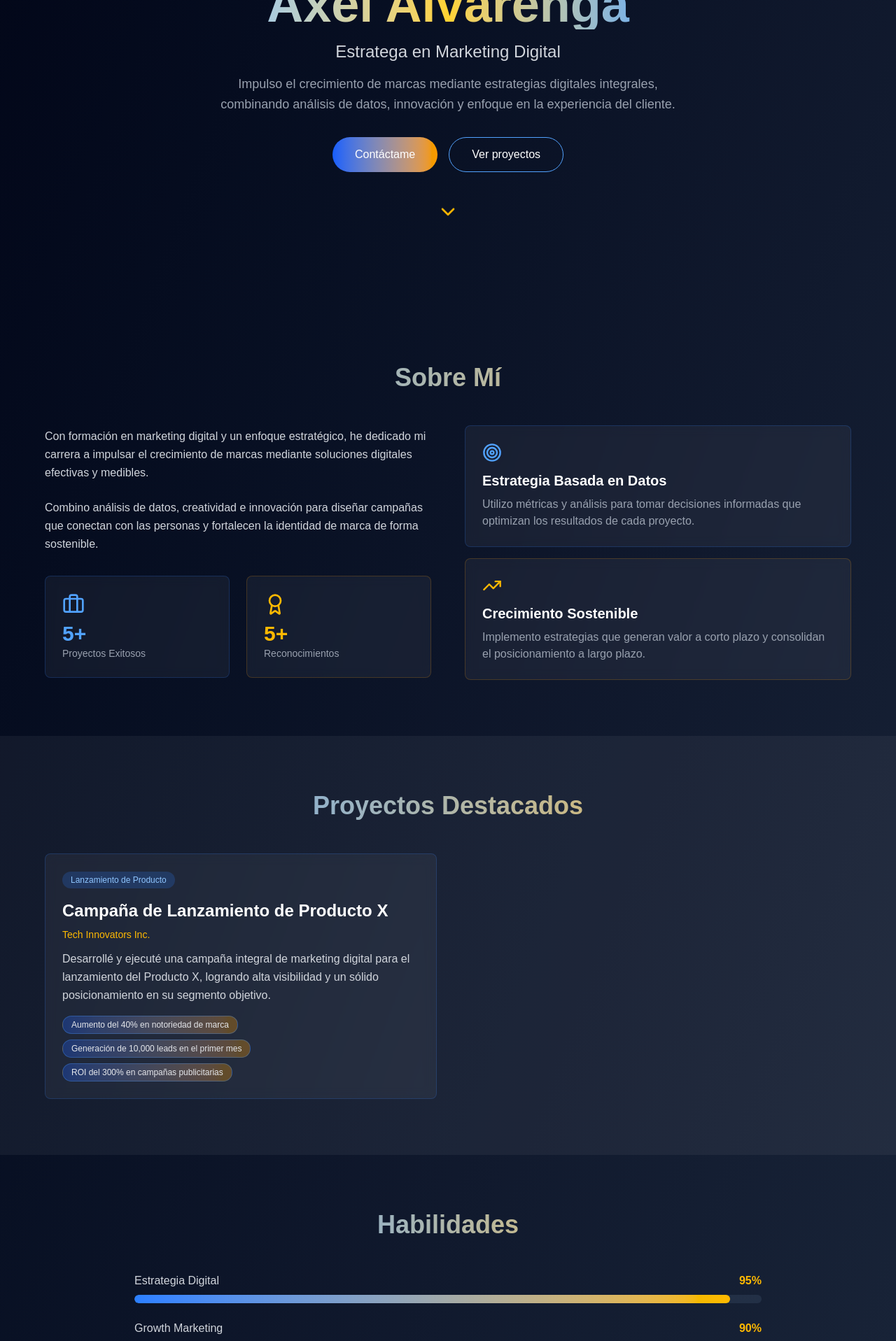
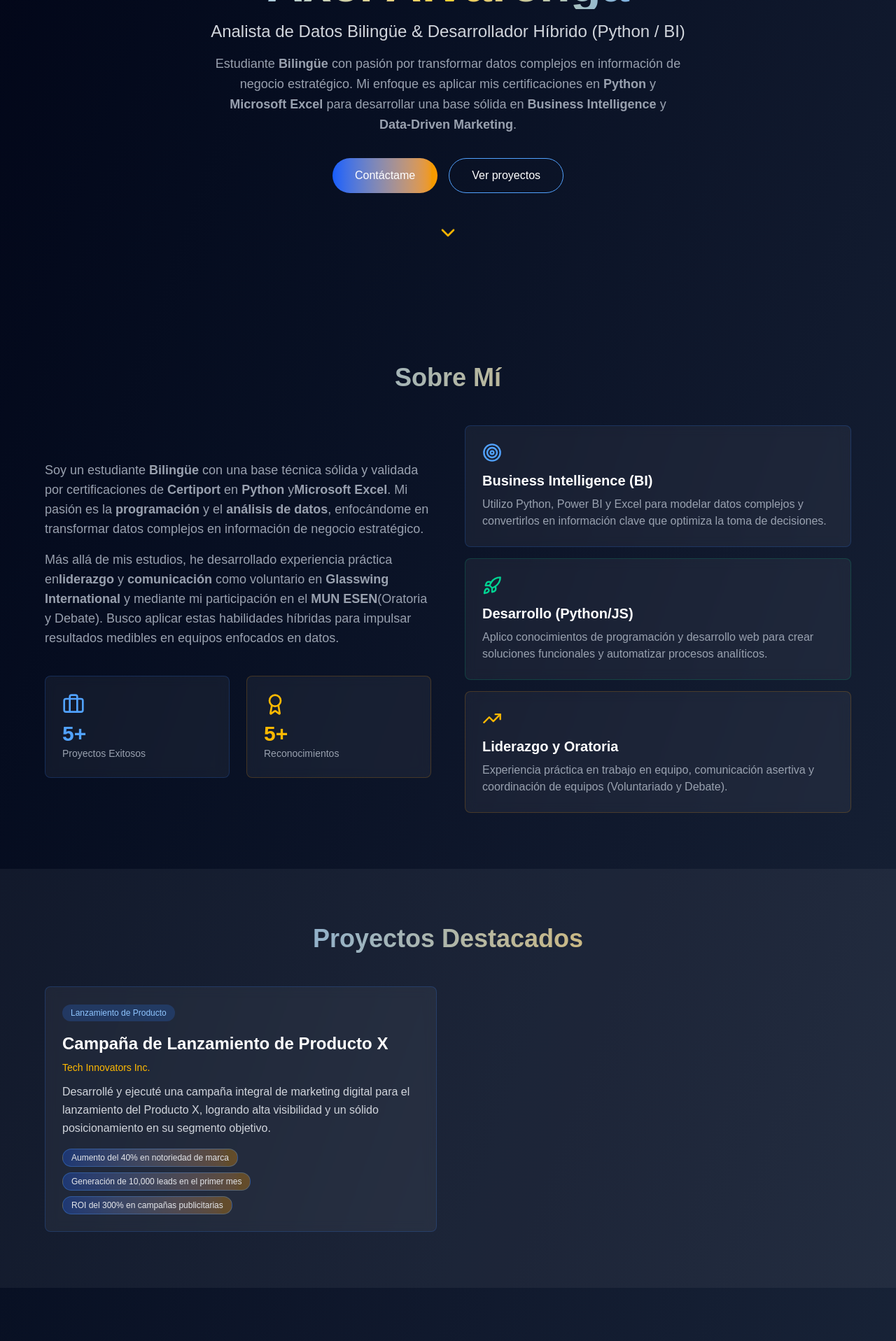
Before and after one commit to AxelJeronimo/portafolio2, a Next.js app: page / in a window 1280 px wide. Shown: the part 360-2277 px from the top of the page at 70% size. Built offline with nearby package versions, Linux system fonts and the light colour scheme.

Commit message:
feat: Optimizacion de contenido

```diff
--- /dev/null
+++ b/app/components/ProyectModal.tsx
@@ -0,0 +1,75 @@
+import React from 'react';
+import { X, Globe } from 'lucide-react';
+// Importamos la estructura de datos que creaste
+import { Project } from '../../data/projectsData';
+
+interface ProjectModalProps {
+  project: Project;
+  onClose: () => void;
+}
+
+const ProjectModal: React.FC<ProjectModalProps> = ({ project, onClose }) => {
+  return (
+    // Fondo oscuro que cubre toda la pantalla
+    <div className="fixed inset-0 bg-black bg-opacity-80 z-50 flex items-center justify-center p-4" onClick={onClose}>
+
+      {/* Contenedor del contenido del Modal */}
+      <div
+        className="bg-slate-900 rounded-xl max-w-4xl w-full max-h-[90vh] overflow-y-auto shadow-2xl relative"
+        onClick={(e) => e.stopPropagation()} // Evita que el clic cierre el modal
+      >
+        {/* Botón de Cierre */}
+        <button
+          onClick={onClose}
+          className="absolute top-4 right-4 text-white hover:text-amber-400 transition-colors z-10 p-2"
+        >
+          <X size={24} />
+        </button>
+
+        {/* Imagen y Contenido Detallado */}
+        <img
+          src={project.image}
+          alt={project.title}
+          className="w-full h-80 object-cover object-top rounded-t-xl"
+        />
+
+        <div className="p-8">
+          <h2 className="text-4xl font-bold text-amber-400 mb-2">{project.title}</h2>
+
+          <div className="mb-6">
+            <h3 className="text-xl font-semibold mb-3 text-white">Descripción</h3>
+            <ul className="list-disc list-inside space-y-2 text-gray-300">
+              {project.fullDescription.map((item, index) => (
+                <li key={index}>{item}</li>
+              ))}
+            </ul>
+          </div>
+
+          <div className="mb-6">
+            <h3 className="text-xl font-semibold mb-3 text-white">Resultados Clave</h3>
+            <ul className="list-disc list-inside space-y-2 text-gray-300">
+              {project.results.map((item, index) => (
+                <li key={index} className="text-emerald-400 font-medium">{item}</li>
+              ))}
+            </ul>
+          </div>
+
+          {/* Enlace */}
+          {project.liveUrl && (
+            <a
+              href={project.liveUrl}
+              target="_blank"
+              rel="noopener noreferrer"
+              className="inline-flex items-center text-blue-400 hover:text-blue-300 font-bold transition-colors mt-4"
+            >
+              <Globe size={20} className="mr-2" />
+              Ver Proyecto o Demo
+            </a>
+          )}
+        </div>
+      </div>
+    </div>
+  );
+};
+
+export default ProjectModal;
--- a/app/components/contact.tsx
+++ b/app/components/contact.tsx
@@ -6,10 +6,10 @@ export default function Contact() {
     <section id="contacto" className="py-20 px-4 bg-white/5">
       <div className="max-w-4xl mx-auto text-center">
         <h2 className="text-4xl font-bold mb-6 bg-gradient-to-r from-blue-400 to-amber-400 bg-clip-text text-transparent">
-          ¿Listo para impulsar tu marca?
+          ¿Listo para impulsar el crecimiento con datos?
         </h2>
         <p className="text-xl text-gray-300 mb-12">
-          Conectemos y trabajemos juntos para hacer crecer tu presencia digital.
+          Conectemos para discutir cómo la <span className="font-bold">Inteligencia de Negocios</span> puede transformar tu estrategia y obtener resultados medibles.
         </p>
 
         {/* Redes de contacto */}
@@ -33,13 +33,13 @@ export default function Contact() {
 
         {/* Llamado a la acción */}
         <div className="bg-gradient-to-r from-blue-600/20 to-amber-500/20 backdrop-blur-sm rounded-lg p-8 border border-blue-500/20 hover:border-blue-400 transition-all">
-          <h3 className="text-2xl font-bold mb-4 text-white">Colaboremos</h3>
+          <h3 className="text-2xl font-bold mb-4 text-white">Oportunidades & Colaboración</h3>
           <p className="text-gray-300 mb-6 leading-relaxed">
-            Si estás buscando una estrategia digital sólida y enfocada en resultados medibles,
-            estaré encantado de escuchar tus ideas y crear algo extraordinario juntos.
+            Pasantías/oportunidades donde aplicar mis habilidades técnicas y analíticas (Python, Excel, BI)
+            para desarrollar soluciones sólidas y enfocadas en métricas.
           </p>
           <button className="px-8 py-3 bg-gradient-to-r from-blue-600 to-amber-500 rounded-full hover:shadow-lg hover:shadow-blue-500/40 transition-all font-semibold">
-            Agenda una llamada
+            Enviar un Mensaje
           </button>
         </div>
       </div>
--- a/app/components/hero.tsx
+++ b/app/components/hero.tsx
@@ -1,5 +1,5 @@
 import React from 'react'
-import { Briefcase, Award, Target, TrendingUp } from 'lucide-react';
+import { Briefcase, Award, Target, TrendingUp, Rocket } from 'lucide-react';
 
 export default function Hero() {
   return (
@@ -12,11 +12,20 @@ export default function Hero() {
         <div className="grid md:grid-cols-2 gap-12 items-center">
           {/* Texto principal */}
           <div>
-            <p className="text-gray-300 mb-6 leading-relaxed">
-              Con formación en marketing digital y un enfoque estratégico, he dedicado mi carrera a impulsar el crecimiento de marcas mediante soluciones digitales efectivas y medibles.
+            <p className="max-w-3xl mx-auto text-gray-400 text-lg mb-4">
+              Soy un estudiante <span className="font-bold">Bilingüe</span> con una base técnica sólida y
+              validada por certificaciones de <span className="font-bold">Certiport</span> en <span className="font-bold">Python</span> y
+              <span className="font-bold">Microsoft Excel</span>. Mi pasión es la <span className="font-bold">programación</span> y el <span className="font-bold">análisis
+                de datos</span>, enfocándome en transformar datos complejos en
+              información de negocio estratégico.
             </p>
-            <p className="text-gray-300 mb-6 leading-relaxed">
-              Combino análisis de datos, creatividad e innovación para diseñar campañas que conectan con las personas y fortalecen la identidad de marca de forma sostenible.
+
+            <p className="max-w-3xl mx-auto text-gray-400 text-lg mb-10">
+              Más allá de mis estudios, he desarrollado experiencia práctica en
+              <span className="font-bold">liderazgo</span> y <span className="font-bold">comunicación</span> como voluntario en <span className="font-bold">Glasswing
+                International</span> y mediante mi participación en el <span className="font-bold">MUN ESEN</span>
+              (Oratoria y Debate). Busco aplicar estas habilidades híbridas para
+              impulsar resultados medibles en equipos enfocados en datos.
             </p>
 
             {/* Estadísticas */}
@@ -36,21 +45,31 @@ export default function Hero() {
 
           {/* Habilidades destacadas */}
           <div className="space-y-4">
+
             <div className="bg-white/5 backdrop-blur-sm p-6 rounded-lg border border-blue-500/20 hover:border-blue-400 transition-all">
               <Target className="text-blue-400 mb-3" size={28} />
-              <h3 className="text-xl font-semibold mb-2">Estrategia Basada en Datos</h3>
+              <h3 className="text-xl font-semibold mb-2">Business Intelligence (BI)</h3>
               <p className="text-gray-400">
-                Utilizo métricas y análisis para tomar decisiones informadas que optimizan los resultados de cada proyecto.
+                Utilizo Python, Power BI y Excel para modelar datos complejos y convertirlos en información clave que optimiza la toma de decisiones.
+              </p>
+            </div>
+
+            <div className="bg-white/5 backdrop-blur-sm p-6 rounded-lg border border-emerald-500/20 hover:border-emerald-400 transition-all">
+              <Rocket className="text-emerald-400 mb-3" size={28} />
+              <h3 className="text-xl font-semibold mb-2">Desarrollo (Python/JS)</h3>
+              <p className="text-gray-400">
+                Aplico conocimientos de programación y desarrollo web para crear soluciones funcionales y automatizar procesos analíticos.
               </p>
             </div>
 
             <div className="bg-white/5 backdrop-blur-sm p-6 rounded-lg border border-amber-500/20 hover:border-amber-400 transition-all">
               <TrendingUp className="text-amber-400 mb-3" size={28} />
-              <h3 className="text-xl font-semibold mb-2">Crecimiento Sostenible</h3>
+              <h3 className="text-xl font-semibold mb-2">Liderazgo y Oratoria</h3>
               <p className="text-gray-400">
-                Implemento estrategias que generan valor a corto plazo y consolidan el posicionamiento a largo plazo.
+                Experiencia práctica en trabajo en equipo, comunicación asertiva y coordinación de equipos (Voluntariado y Debate).
               </p>
             </div>
+
           </div>
         </div>
       </div>
--- a/app/components/skills.tsx
+++ b/app/components/skills.tsx
@@ -2,12 +2,12 @@ import React from 'react'
 
 export default function Skills() {
   const skills = [
-    { name: "Estrategia Digital", level: 95 },
-    { name: "Growth Marketing", level: 90 },
-    { name: "Brand Strategy", level: 88 },
-    { name: "Data Analytics", level: 85 },
-    { name: "SEO / SEM", level: 92 },
-    { name: "Content Marketing", level: 87 }
+    { name: "Business Intelligence", level: 95 },
+    { name: "Python / Data Science", level: 90 },
+    { name: "SQL / Bases de Datos", level: 88 },
+    { name: "Microsoft Excel / BI", level: 85 },
+    { name: "Liderazgo y Comunicación", level: 92 },
+    { name: "Marketing Digital", level: 87 }
   ];
 
   return (
@@ -22,11 +22,11 @@ export default function Skills() {
             <div key={idx}>
               <div className="flex justify-between mb-2">
                 <span className="text-gray-300 font-medium">{skill.name}</span>
-                <span className="text-amber-400 font-semibold">{skill.level}%</span>
+                <span className="text-emerald-400 font-semibold">{skill.level}%</span>
               </div>
               <div className="w-full bg-slate-700/50 rounded-full h-3 overflow-hidden">
                 <div
-                  className="h-full bg-gradient-to-r from-blue-500 to-amber-400 rounded-full transition-all duration-1000 ease-out"
+                  className="h-full rounded-full bg-gradient-to-r from-blue-500 via-amber-500 to-emerald-400"
                   style={{ width: `${skill.level}%` }}
                 />
               </div>
--- a/app/page.tsx
+++ b/app/page.tsx
@@ -14,6 +14,7 @@ import Skills from './components/skills';
 import Projects from './components/projects';
 import Contact from './components/contact';
 import Footer from './components/footer';
+import ProjectModal from './components/ProyectModal';
 
 export default function Portfolio() {
   const [menuOpen, setMenuOpen] = useState(false);
@@ -39,11 +40,10 @@ export default function Portfolio() {
     <div className="min-h-screen bg-gradient-to-br from-slate-950 via-slate-900 to-slate-800 text-white">
       {/* Navigation */}
       <nav
-        className={`fixed w-full z-50 transition-all duration-300 ${
-          scrolled
-            ? 'bg-slate-900/95 backdrop-blur-lg shadow-md border-b border-slate-700/40'
-            : 'bg-transparent'
-        }`}
+        className={`fixed w-full z-50 transition-all duration-300 ${scrolled
+          ? 'bg-slate-900/95 backdrop-blur-lg shadow-md border-b border-slate-700/40'
+          : 'bg-transparent'
+          }`}
       >
         <div className="max-w-7xl mx-auto px-4 sm:px-6 lg:px-8">
           <div className="flex justify-between items-center h-16">
@@ -57,9 +57,8 @@ export default function Portfolio() {
                   <button
                     key={item}
                     onClick={() => scrollToSection(item)}
-                    className={`capitalize hover:text-amber-400 transition-colors ${
-                      activeSection === item ? 'text-amber-400' : 'text-gray-300'
-                    }`}
+                    className={`capitalize hover:text-amber-400 transition-colors ${activeSection === item ? 'text-amber-400' : 'text-gray-300'
+                      }`}
                   >
                     {item.replace('-', ' ')}
                   </button>
@@ -113,12 +112,13 @@ export default function Portfolio() {
             Axel Alvarenga
           </h1>
           <p className="text-xl md:text-2xl text-gray-300 mb-4">
-            Estratega en Marketing Digital
+            Analista de Datos Bilingüe & Desarrollador Híbrido (Python / BI)
           </p>
           <p className="text-lg text-gray-400 mb-8 max-w-2xl mx-auto leading-relaxed">
-            Impulso el crecimiento de marcas mediante estrategias digitales
-            integrales, combinando análisis de datos, innovación y enfoque en la
-            experiencia del cliente.
+            Estudiante <span className="font-bold">Bilingüe</span> con pasión por transformar datos complejos en información de
+            negocio estratégico. Mi enfoque es aplicar mis certificaciones en <span className="font-bold">Python</span> y <span className="font-bold">Microsoft
+              Excel</span> para desarrollar una base sólida en <span className="font-bold">Business Intelligence</span> y <span className="font-bold">Data-Driven
+                Marketing</span>.
           </p>
           <div className="flex gap-4 justify-center mb-12">
             <button
--- /dev/null
+++ b/data/projectsData.ts
@@ -0,0 +1,76 @@
+export interface Project {
+  id: number;
+  title: string;
+  category: "Análisis y Desarrollo" | "Estrategia Digital";
+  company: string;
+  shortDesc: string;
+  tags: string[];
+  image: string;
+  fullDescription: string[];
+  results: string[];
+  liveUrl?: string;
+}
+
+export const projects: Project[] = [
+  // PROYECTO 1: Jambo (Análisis y Desarrollo)
+  {
+    id: 1,
+    title: "Jambo - Diseño UI/UX",
+    category: "Análisis y Desarrollo",
+    company: "Proyecto Freelance",
+    shortDesc: "Diseño completo de Interfaz de Usuario y Experiencia (UI/UX) para una plataforma de servicios.",
+    tags: ["UI/UX", "Figma", "Branding", "Diseño"],
+    image: "/1.jpg", // Asegúrate de tener una imagen con este nombre en la carpeta /public
+    fullDescription: [
+      "Lideré el diseño de interfaz completo en Figma, centrado en la usabilidad.",
+      "Definición de guía de estilo (paleta de colores, tipografía).",
+      "Creación de un sistema de diseño modular para escalabilidad.",
+    ],
+    results: [
+      "Diseño optimizado que redujo el tiempo de desarrollo Front-end.",
+      "Experiencia de usuario validada y aprobada.",
+    ],
+    liveUrl: "https://www.enlace-a-tu-figma-o-demo.com",
+  },
+
+  // PROYECTO 2: Dyna Tours (Análisis y Desarrollo)
+  {
+    id: 2,
+    title: "Dyna Tours - Web Front-end",
+    category: "Análisis y Desarrollo",
+    company: "Proyecto Personal",
+    shortDesc: "Desarrollo Front-end interactivo y optimización de rendimiento para un sitio de viajes (uso de código JavaScript).",
+    tags: ["Front-end", "JavaScript", "Next.js", "Tailwind CSS"],
+    image: "/1.jpg",
+    fullDescription: [
+      "Implementación de layouts con Next.js/React y modularidad de componentes.",
+      "Optimización de la velocidad de carga y rendimiento.",
+      "Integración de formularios de contacto y validación.",
+    ],
+    results: [
+      "Sitio 100% responsivo y adaptado a móviles.",
+      "Puntaje de rendimiento en Lighthouse superior a 85/100.",
+    ],
+    liveUrl: "https://www.enlace-a-tu-github-o-web.com",
+  },
+
+  // PROYECTO 3: Campaña (Estrategia Digital)
+  {
+    id: 3,
+    title: "Campaña de Lanzamiento de Producto X",
+    category: "Estrategia Digital",
+    company: "Consultoría",
+    shortDesc: "Diseño y ejecución de una campaña integral, utilizando análisis de datos para optimizar el retorno de la inversión.",
+    tags: ["Estrategia Digital", "Google Ads", "Análisis de Datos", "KPIs"],
+    image: "/1.jpg",
+    fullDescription: [
+      "Análisis de segmentación de audiencia y propuesta de valor.",
+      "Monitoreo diario de KPIs (Key Performance Indicators) y optimización de presupuesto.",
+    ],
+    results: [
+      "Aumento del 40% en visibilidad de marca.",
+      "Generación de 10,000 leads en el primer mes.",
+      "ROI del 300% en campañas publicitarias.",
+    ],
+  },
+];
```
